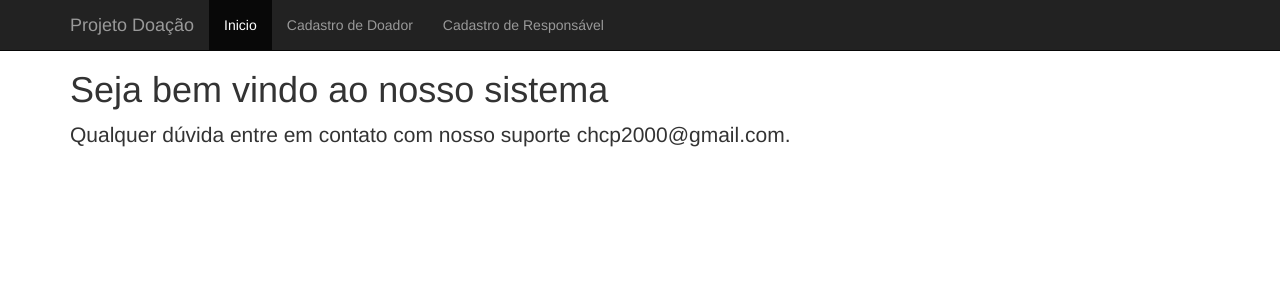
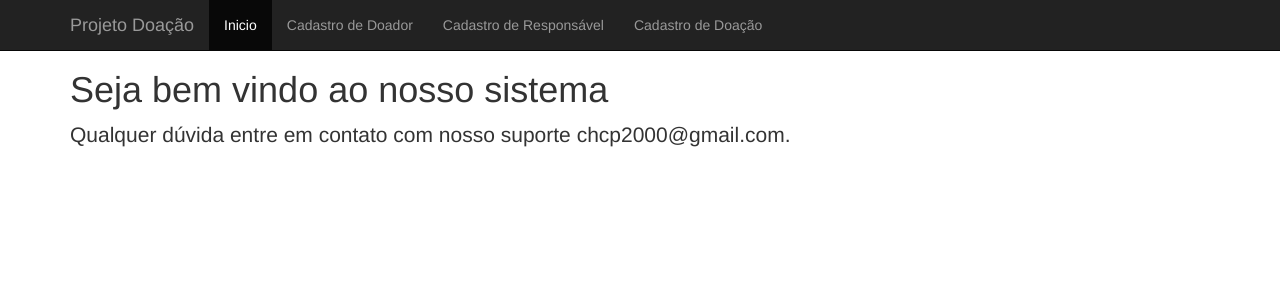
Before and after one commit to profclaudio/doacao, a PHP site: page / in a window 1280 px wide. Shown: the top 300 px of the page. Run offline with PHP 8.4, Linux system fonts and the light colour scheme; some libraries are stand-ins or nearby versions.

Commit message:
Adicionei o Cadastro de Doação no menu

```diff
--- a/index.php
+++ b/index.php
@@ -28,8 +28,9 @@
         <div class="collapse navbar-collapse">
           <ul class="nav navbar-nav">
             <li class="active"><a href="#">Inicio</a></li>
-            <li><a href="#about">Cadastro de Doador</a></li>
-            <li><a href="#contact">Cadastro de Responsável</a></li>
+            <li><a href="#">Cadastro de Doador</a></li>
+            <li><a href="#">Cadastro de Responsável</a></li>
+            <li><a href="#">Cadastro de Doação</a></li>
           </ul>
         </div><!--/.nav-collapse -->
       </div>
```
